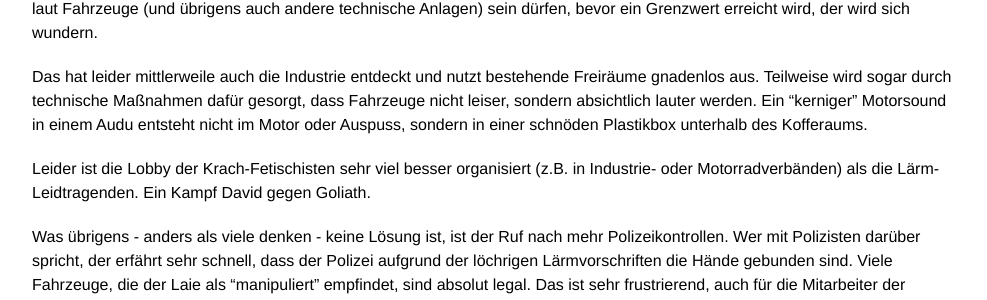
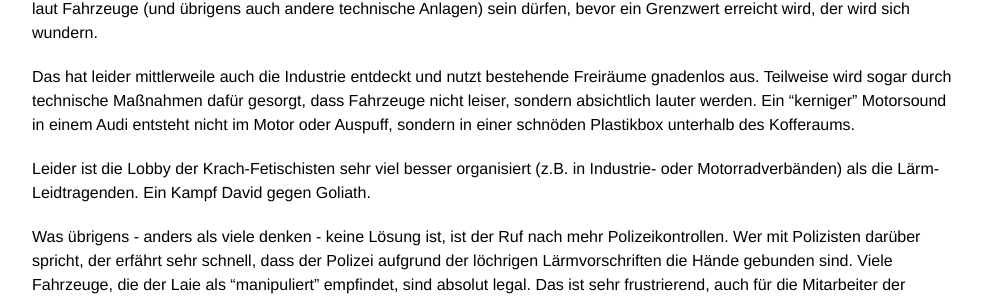
Before and after one commit to rettet-die-stille/rettet-die-stille.github.io, a Jekyll site: the page built from index.md, in a window 1280 px wide. Shown: the part 844-1144 px from the top of the page, without its empty margins (146-1133 px from the left). Built offline with Jekyll 4.4.1, drawn with Linux system fonts in a browser that asks for light colours.

Commit message:
Update index.md

```diff
--- a/index.md
+++ b/index.md
@@ -9,7 +9,7 @@ Wer kenn das nicht: Ein einziger Sportflieger fliegt mit einem Sportflugzeug ode
 
 Die Initiative "Rettet die Stille" möchte auf den Verlust der Stille aufmerksam machen und versuchen, mehr Menschen für effektiven Lärmschutz zu gewinnen. Und dies nicht durch den Bau von teuren Lärmschutzwänden oder passiven Schallschutz an den Fenstern der Wohnungen, sondern ganz einfach und kostengünstig dadurch, dass die bestehenden Lärmschutzverordnungen grundsätzlich überarbeitet werden. Sie sind löchrig, durch beständige Lobbyarbeit der Fahrzeugindustrie ausgehöhlt und mittlerweile völlig nutzlos. Die darin enthaltenen Dezibel-Grenzwerte sind viel zu hoch angesetzt. Wer wirklich mal nachmisst, wie laut Fahrzeuge (und übrigens auch andere technische Anlagen) sein dürfen, bevor ein Grenzwert erreicht wird, der wird sich wundern.
 
-Das hat leider mittlerweile auch die Industrie entdeckt und nutzt bestehende Freiräume gnadenlos aus. Teilweise wird sogar durch technische Maßnahmen dafür gesorgt, dass Fahrzeuge nicht leiser, sondern absichtlich lauter werden. Ein "kerniger" Motorsound in einem Audu entsteht nicht im Motor oder Auspuss, sondern in einer schnöden Plastikbox unterhalb des Kofferaums.
+Das hat leider mittlerweile auch die Industrie entdeckt und nutzt bestehende Freiräume gnadenlos aus. Teilweise wird sogar durch technische Maßnahmen dafür gesorgt, dass Fahrzeuge nicht leiser, sondern absichtlich lauter werden. Ein "kerniger" Motorsound in einem Audi entsteht nicht im Motor oder Auspuff, sondern in einer schnöden Plastikbox unterhalb des Kofferaums.
 
 Leider ist die Lobby der Krach-Fetischisten sehr viel besser organisiert (z.B. in Industrie- oder Motorradverbänden) als die Lärm-Leidtragenden. Ein Kampf David gegen Goliath.
 
```
